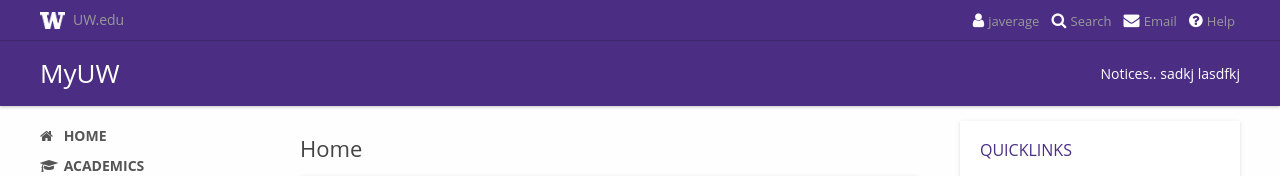
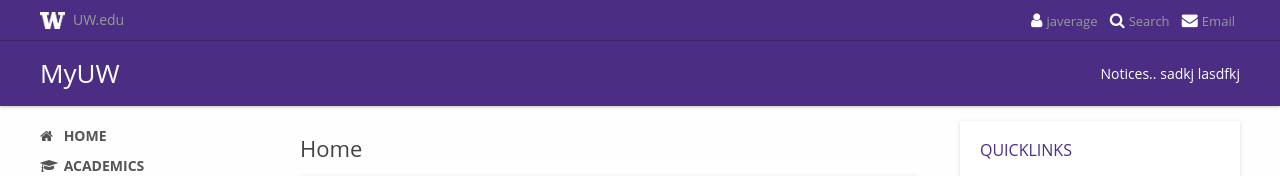
Before and after one commit to charlon/myuw-boilerplate, a Jekyll site: the page built from index.md, in a window 1280 px wide. Shown: the top 176 px of the page. Built offline with Jekyll 4.4.1, drawn with Linux system fonts in a browser that asks for light colours; nearby versions of some CDN libraries.

Commit message:
Removes help link from header.

```diff
--- a/_layouts/default.html
+++ b/_layouts/default.html
@@ -39,8 +39,7 @@
                 <div class="myuw-search-links">
                     <a href="/profile/"><i class="fa fa-user" aria-hidden="true"></i> <span class="visually-hidden-mobile">{{ user.uw_netid }}</span></a>
                     <button id="search_toggle"><i class="fa fa-search" aria-hidden="true"></i> <span class="visually-hidden-mobile">Search</span></button>
-                    <a href=""><i class="fa fa-envelope" aria-hidden="true"></i> <span class="visually-hidden-mobile">Email</span></a>
-                    <a href=""><i class="fa fa-question-circle" aria-hidden="true"></i> <span class="visually-hidden-mobile">Help</span></a>
+                    <a href=""><i class="fa fa-envelope" aria-hidden="true"></i> <span>Email</span></a>
                 </div>
             </div>
         </div>
```
